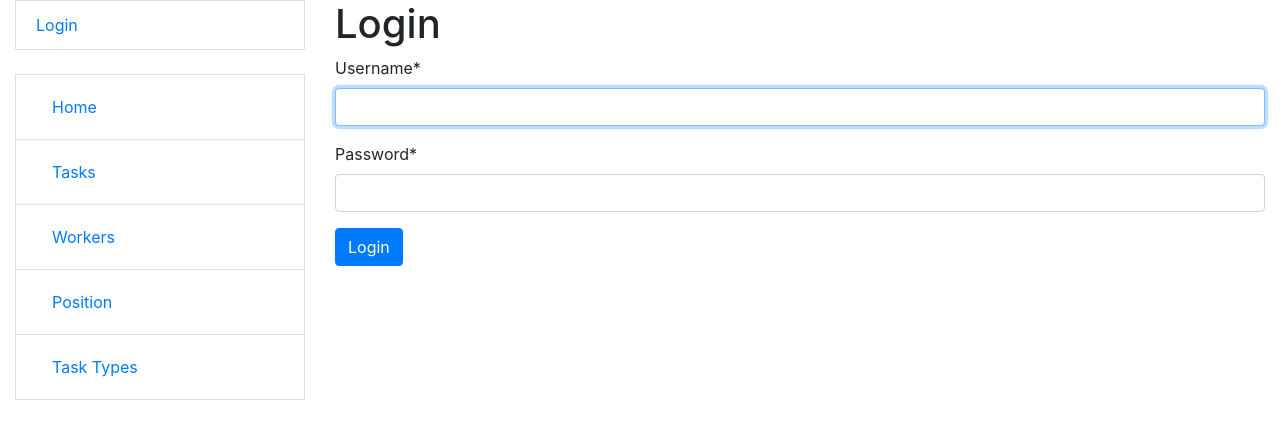
After one commit to voboian/IT-Company-Task-Manager, a Django app: page /accounts/login/ in a window 1280 px wide. The commit adds this page. Shown: the top 439 px of the page. Run offline with Django 5.2, Linux system fonts and the light colour scheme; some libraries are stand-ins or nearby versions.

Commit message:
add authentication and login/logout btn

```diff
--- a/ITCompanyTaskManager/settings.py
+++ b/ITCompanyTaskManager/settings.py
@@ -110,6 +110,8 @@ AUTH_PASSWORD_VALIDATORS = [
 
 AUTH_USER_MODEL = "tasks.Worker"
 
+LOGIN_REDIRECT_URL = "/"
+
 LANGUAGE_CODE = 'en-us'
 
 TIME_ZONE = 'UTC'
--- a/ITCompanyTaskManager/urls.py
+++ b/ITCompanyTaskManager/urls.py
@@ -20,4 +20,5 @@ from django.urls import path, include
 urlpatterns = [
     path("admin/", admin.site.urls),
     path("", include("tasks.urls", namespace="tasks")),
+    path("accounts/", include("django.contrib.auth.urls")),
     ]
--- a/templates/includes/sidebar.html
+++ b/templates/includes/sidebar.html
@@ -1,17 +1,29 @@
 <ul class="nav flex-column">
-  <li class="nav-item">
+  {% if user.is_authenticated %}
+    <li class="list-group-item">User: <a href="{{ user.get_absolute_url }}">{{ user.get_username }}</a></li>
+    <form action="{% url 'logout' %}" method="post" class="ml-3">
+      {% csrf_token %}
+      <li class="list-group-item"><button type="submit" class="btn btn-link">Logout</button></li>
+    </form>
+  {% else %}
+    <li class="list-group-item"><a href="{% url 'login' %}?next={{ request.path }}">Login</a></li>
+  {% endif %}
+
+  <br>
+
+  <li class="list-group-item">
     <a class="nav-link" href="{% url 'tasks:index' %}">Home</a>
   </li>
-  <li class="nav-item">
+  <li class="list-group-item">
     <a class="nav-link" href="{% url 'tasks:tasks-list' %}">Tasks</a>
   </li>
-  <li class="nav-item">
+  <li class="list-group-item">
     <a class="nav-link" href="{% url 'tasks:workers-list' %}">Workers</a>
   </li>
-  <li class="nav-item">
+  <li class="list-group-item">
     <a class="nav-link" href="{% url 'tasks:position-list' %}">Position</a>
   </li>
-  <li class="nav-item">
+  <li class="list-group-item">
     <a class="nav-link" href="{% url 'tasks:tasks-type-list' %}">Task Types</a>
   </li>
 </ul>
--- /dev/null
+++ b/templates/registration/logged_out.html
@@ -0,0 +1,6 @@
+{% extends "base.html" %}
+
+{% block content %}
+  <p>You've successfully logged out.</p>
+  <a href="{% url 'login' %}">Click here to log in again.</a>
+{% endblock %}
--- /dev/null
+++ b/templates/registration/login.html
@@ -0,0 +1,24 @@
+{% extends "base.html" %}
+{% load crispy_forms_filters %}
+
+{% block content %}
+
+{% if form.errors %}
+  <p>Your username and password didn't match. Please try again.</p>
+{% endif %}
+
+<h1>Login</h1>
+
+{% if next %}
+  <p>Please login to see this page.</p>
+{% endif %}
+
+<form method="post" action="{% url 'login' %}">
+  {% csrf_token %}
+  {{ form|crispy }}
+
+  <input type="submit" value="Login" class="btn btn-primary" />
+  <input type="hidden" name="next" value="{{ next }}" />
+</form>
+
+{% endblock %}
--- a/templates/tasks/tasks_list.html
+++ b/templates/tasks/tasks_list.html
@@ -3,7 +3,7 @@
 {% block content %}
     <div class="container">
         <h2>Tasks</h2>
-        <a href="{% url 'tasks:workers-create' %}" class="btn btn-primary mt-3">Create</a>
+        <a href="{% url 'tasks:tasks-create' %}" class="btn btn-primary mt-3">Create</a>
         <ul class="list-group mt-3">
             {% for task in tasks_list %}
                 <li class="list-group-item d-flex justify-content-between align-items-center">
```
